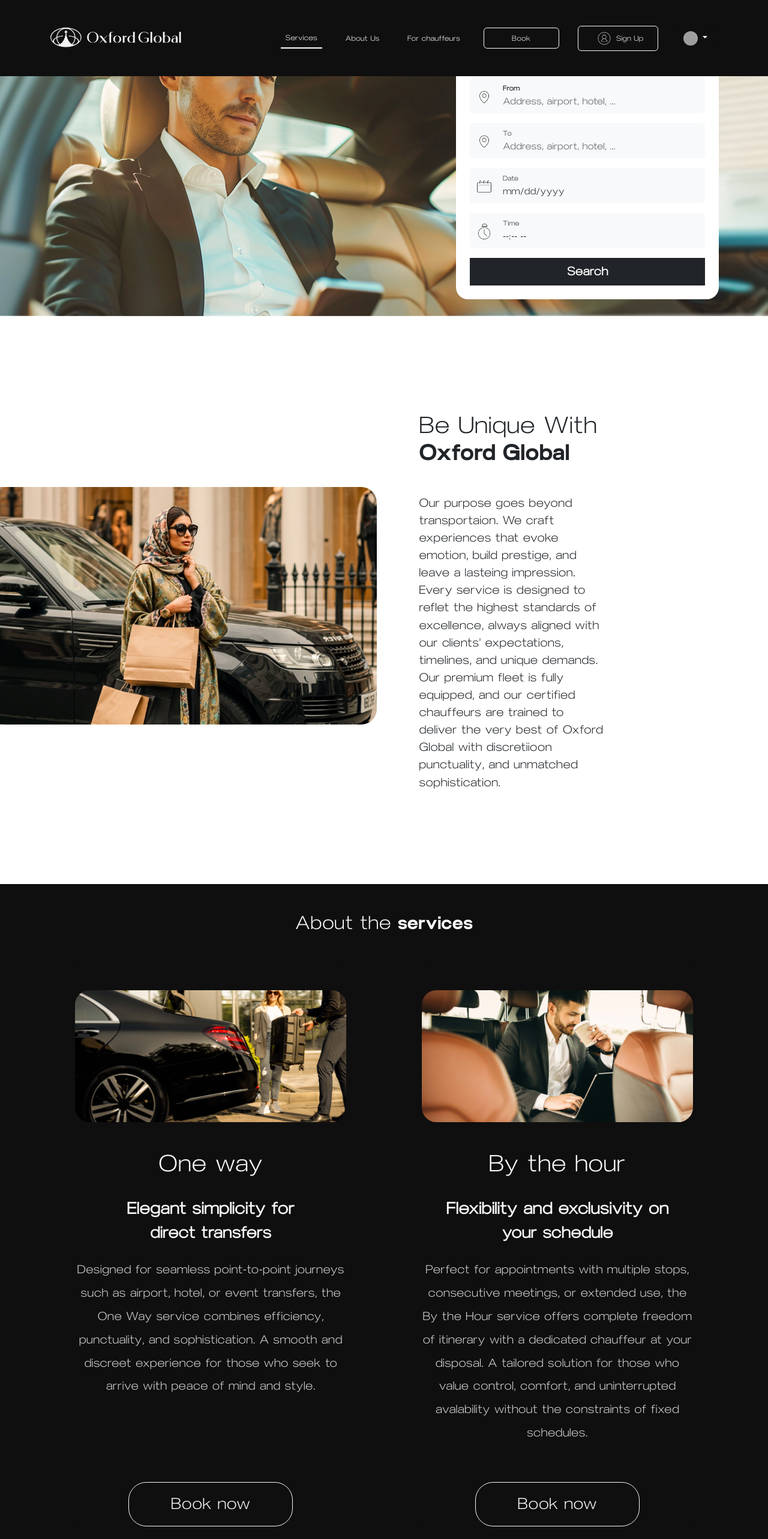
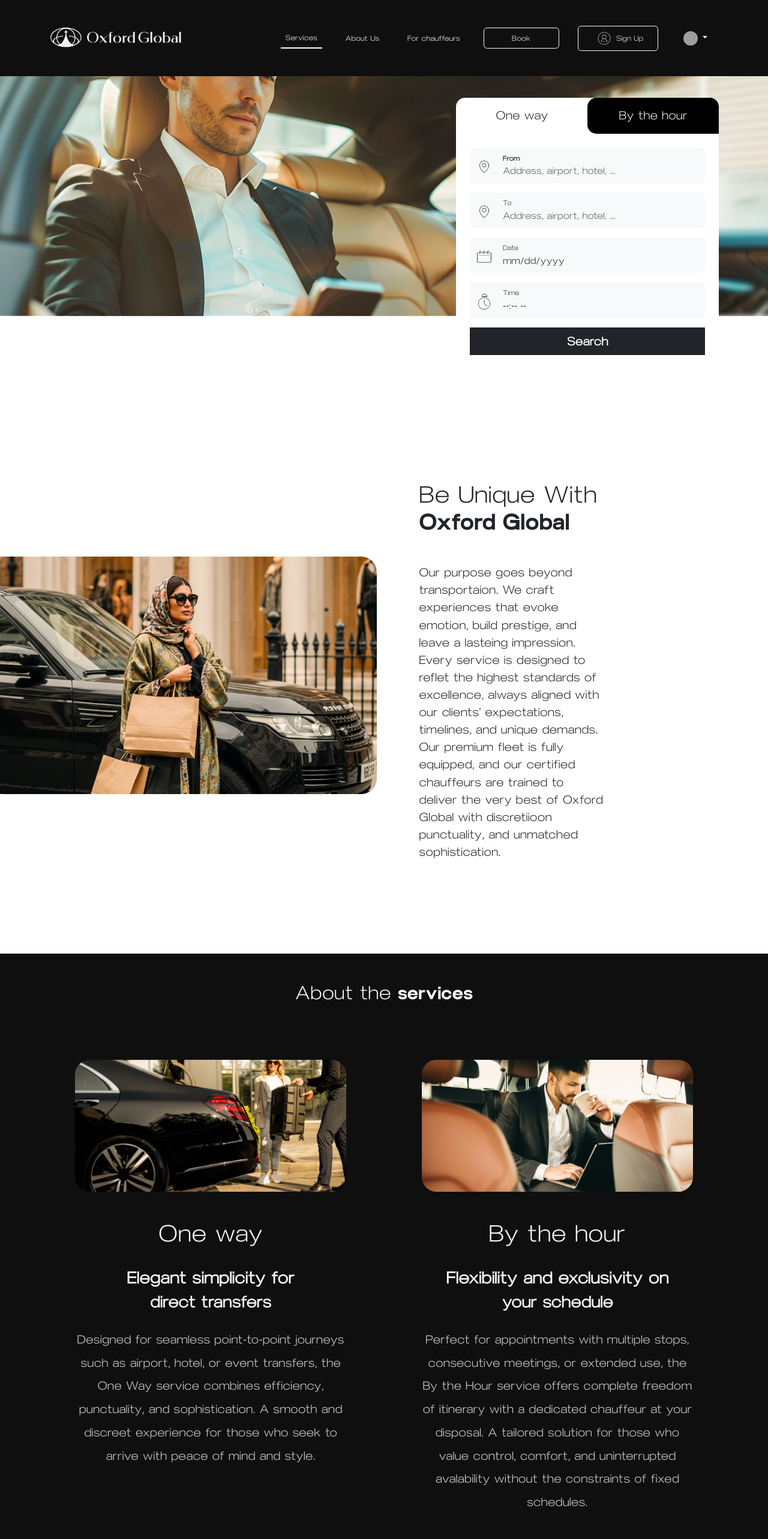
Before and after one commit to zebra76966/oxfordglobal, a React (Create React App) app: page / in a window 1280 px wide. Shown: the top 2566 px of the page at 60% size. Built offline with nearby package versions, Linux system fonts and the light colour scheme; grey boxes are pictures that could not be loaded.

Commit message:
Reduced all font by 3% t there last version

```diff
--- a/src/components/cardHome.js
+++ b/src/components/cardHome.js
@@ -22,7 +22,7 @@
         </ListGroup>
 
         {/* Button */}
-        <Button variant="outline-dark" className="mt-4 customRounded-1 px-4 py-2 fw-light fs-5 px-4">
+        <Button variant="outline-dark" className="mt-4 customRounded-1 px-3 py-1 fw-light fs-5">
           See more
         </Button>
       </Card.Body>
--- a/src/components/forchauffeurs/forchauffers.js
+++ b/src/components/forchauffeurs/forchauffers.js
@@ -28,7 +28,7 @@
               </p>
 
               <div className="w-100">
-                <Button variant="outline-dark" size="md" className="customRounded-2 mt-5 py-3 px-4 fs-3 fw-light">
+                <Button variant="outline-dark" size="md" className="customRounded-2 mt-5 py-3 px-3 fs-4 fw-light">
                   <span className="px-5">Apply </span>
                 </Button>
               </div>
--- a/src/components/hero.js
+++ b/src/components/hero.js
@@ -5,9 +5,9 @@
 
 const HeroSection = () => {
   return (
-    <div className="w-100 bgHero">
+    <div className="w-100 bgHero pt-5">
       <Container className="py-5 ">
-        <Row className="align-items-center g-lg-5">
+        <Row className="align-items-center g-lg-5 pt-5">
           {/* <Col lg={7} className="text-center text-lg-start">
             <h1 className="display-4 fw-bold lh-1 mb-3">Vertically centered hero sign-up form</h1>
             <p className="col-lg-10 fs-4">
@@ -16,7 +16,7 @@
             </p>
           </Col> */}
 
-          <Col md={10} lg={5} className="ms-auto">
+          <Col md={10} lg={5} className="ms-auto pt-4">
             <motion.div initial={{ opacity: 0, y: 30 }} animate={{ opacity: 1, y: 0 }} transition={{ duration: 0.5, delay: 0.2 }}>
               <BookingForm />
             </motion.div>
--- a/src/components/main.js
+++ b/src/components/main.js
@@ -53,7 +53,7 @@
                   </p>
 
                   <div className="w-100">
-                    <Button variant="outline-light" size="lg" className="customRounded-2 mt-5 py-3 px-4 fs-3 fw-light">
+                    <Button variant="outline-light" size="lg" className="customRounded-2 mt-5 py-3 px-3 fs-4 fw-light">
                       <span className="px-5">Book now</span>
                     </Button>
                   </div>
@@ -79,7 +79,7 @@
                     disposal. A tailored solution for those who value control, comfort, and uninterrupted avalability without the constraints of fixed schedules.
                   </p>
                   <div className="w-100">
-                    <Button variant="outline-light" size="lg" className="customRounded-2 mt-5 py-3 px-4 fs-3 fw-light">
+                    <Button variant="outline-light" size="lg" className="customRounded-2 mt-5 py-3 px-3 fs-4 fw-light">
                       <span className="px-5">Book now</span>
                     </Button>
                   </div>
```
